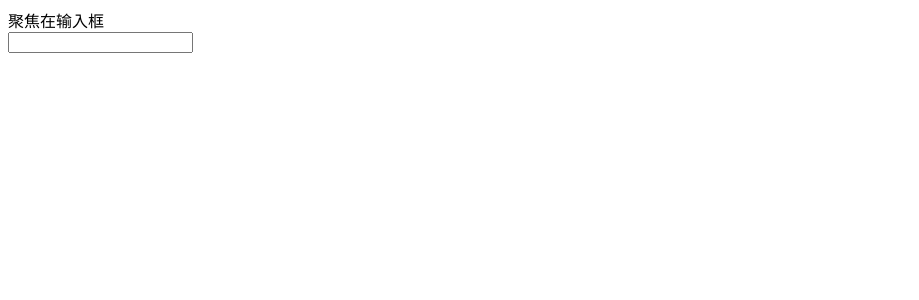
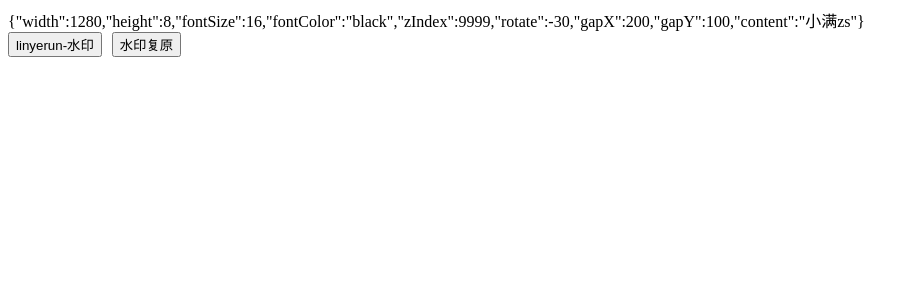
Before and after one commit to linyerun/react-learning, a React (Vite) app in the folder react-demo02-hooks/: page / in a window 1280 px wide. Shown: the top 300 px of the page, without its empty margins (0-919 px from the left). Built offline with nearby package versions, Linux system fonts and the light colour scheme.

Commit message:
hooks: 自定义hook

```diff
--- /dev/null
+++ b/react-demo02-hooks/src/AppUseWatermarkHook.tsx
@@ -0,0 +1,35 @@
+import React from "react";
+import { useWatermark } from "./hooks/useWatermark";
+
+const AppUseWatermarkHook: React.FC = () => {
+  const defaultContent = "小满zs";
+
+  const [updateWatermark, opts] = useWatermark({
+    content: defaultContent,
+  }); // 水印
+
+  const update = (content: string) => {
+    updateWatermark({
+      content: content,
+    });
+  };
+
+  return (
+    <>
+      <div>
+        <div>{JSON.stringify(opts)}</div>
+        <div>
+          <button onClick={() => update("linyerun")}>linyerun-水印</button>
+          <button
+            style={{ marginLeft: "10px" }}
+            onClick={() => update(defaultContent)}
+          >
+            水印复原
+          </button>
+        </div>
+      </div>
+    </>
+  );
+};
+
+export default AppUseWatermarkHook;
--- /dev/null
+++ b/react-demo02-hooks/src/hooks/useWatermark.ts
@@ -0,0 +1,76 @@
+import { useLayoutEffect, useState } from "react";
+
+export interface WatermarkOptions {
+  content: string; // 水印文本
+  width?: number; // 水印宽度
+  height?: number; // 水印高度
+  fontSize?: number; // 水印字体大小
+  fontColor?: string; // 水印字体颜色
+  zIndex?: number; // 水印层级
+  rotate?: number; // 水印旋转角度
+  gapX?: number; // 水印横向间距
+  gapY?: number; // 水印纵向间距
+}
+
+// 默认配置
+const defaultOptions = (): Partial<WatermarkOptions> => {
+  const { width, height } = document.documentElement.getBoundingClientRect();
+  return {
+    width: width,
+    height: height,
+    fontSize: 16,
+    fontColor: "black",
+    zIndex: 9999,
+    rotate: -30,
+    gapX: 200,
+    gapY: 100,
+  };
+};
+
+export const useWatermark = (options: WatermarkOptions) => {
+  const [watermarkOptions, setWatermarkOptions] =
+    useState<WatermarkOptions>(options);
+
+  const opts = Object.assign({}, defaultOptions(), watermarkOptions);
+
+  const updateWatermark = (newOptions: Partial<WatermarkOptions>) => {
+    setWatermarkOptions((prev) => ({
+      ...prev,
+      ...newOptions,
+    }));
+  };
+
+  useLayoutEffect(() => {
+    const canvas = document.createElement("canvas");
+    const ctx = canvas.getContext("2d") as CanvasRenderingContext2D;
+    canvas.width = opts.gapX!;
+    canvas.height = opts.gapY!;
+    //默认
+    ctx.translate(opts.gapX! / 2, opts.gapY! / 2);
+    ctx.rotate((opts.rotate! * Math.PI) / 180);
+    ctx.font = `${opts.fontSize}px sans-serif`;
+    ctx.textAlign = "center";
+    ctx.fillStyle = opts.fontColor!;
+    ctx.globalAlpha = 0.15;
+    ctx.fillText(opts.content, 0, 0);
+    const watermarkDiv = document.createElement("div");
+    watermarkDiv.id = "watermark";
+    watermarkDiv.style.position = "fixed";
+    watermarkDiv.style.top = "0";
+    watermarkDiv.style.left = "0";
+    watermarkDiv.style.width = `${opts.width}px`;
+    watermarkDiv.style.height = `${opts.height}px`;
+    watermarkDiv.style.pointerEvents = "none";
+    watermarkDiv.style.zIndex = `${opts.zIndex}`;
+    watermarkDiv.style.overflow = "hidden";
+    watermarkDiv.style.backgroundImage = `url(${canvas.toDataURL()})`;
+    watermarkDiv.style.backgroundSize = `${opts.gapX}px ${opts.gapY}px`;
+    document.body.appendChild(watermarkDiv);
+
+    return () => {
+      document.body.removeChild(watermarkDiv);
+    };
+  }, [opts]);
+
+  return [updateWatermark, opts] as const;
+};
--- a/react-demo02-hooks/src/main.tsx
+++ b/react-demo02-hooks/src/main.tsx
@@ -15,7 +15,8 @@ import "./index.css";
 // import AppUseMemo from "@/AppUseMemo.tsx";
 // import AppUseCallback from "@/AppUseCallback.tsx";
 // import AppUseDebugValue from "@/AppUseDebugValue.tsx";
-import AppUseId from "@/AppUseId.tsx";
+// import AppUseId from "@/AppUseId.tsx";
+import AppUseWatermarkHook from "@/AppUseWatermarkHook.tsx";
 
 createRoot(document.getElementById("root")!).render(
   <StrictMode>
@@ -33,6 +34,7 @@ createRoot(document.getElementById("root")!).render(
     {/*<AppUseMemo />*/}
     {/*<AppUseCallback />*/}
     {/*<AppUseDebugValue />*/}
-    <AppUseId />
+    {/*<AppUseId />*/}
+    <AppUseWatermarkHook />
   </StrictMode>,
 );
```
